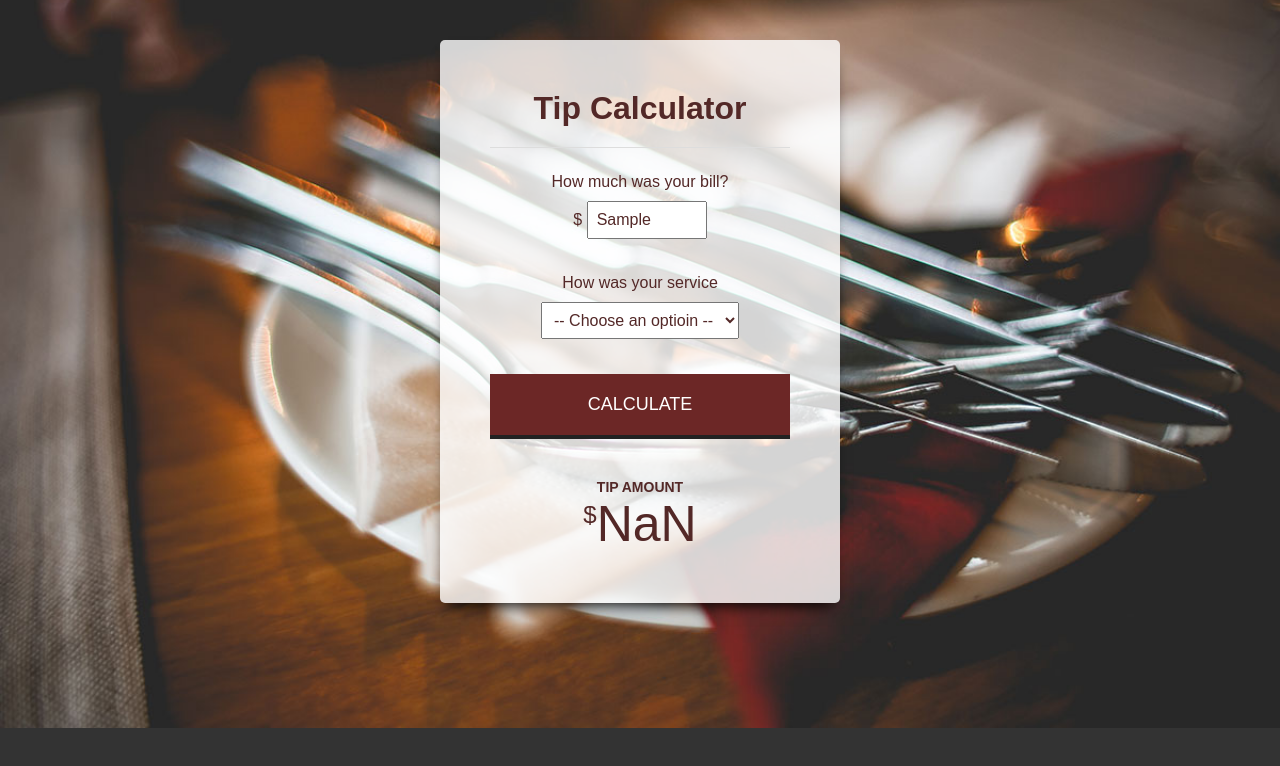
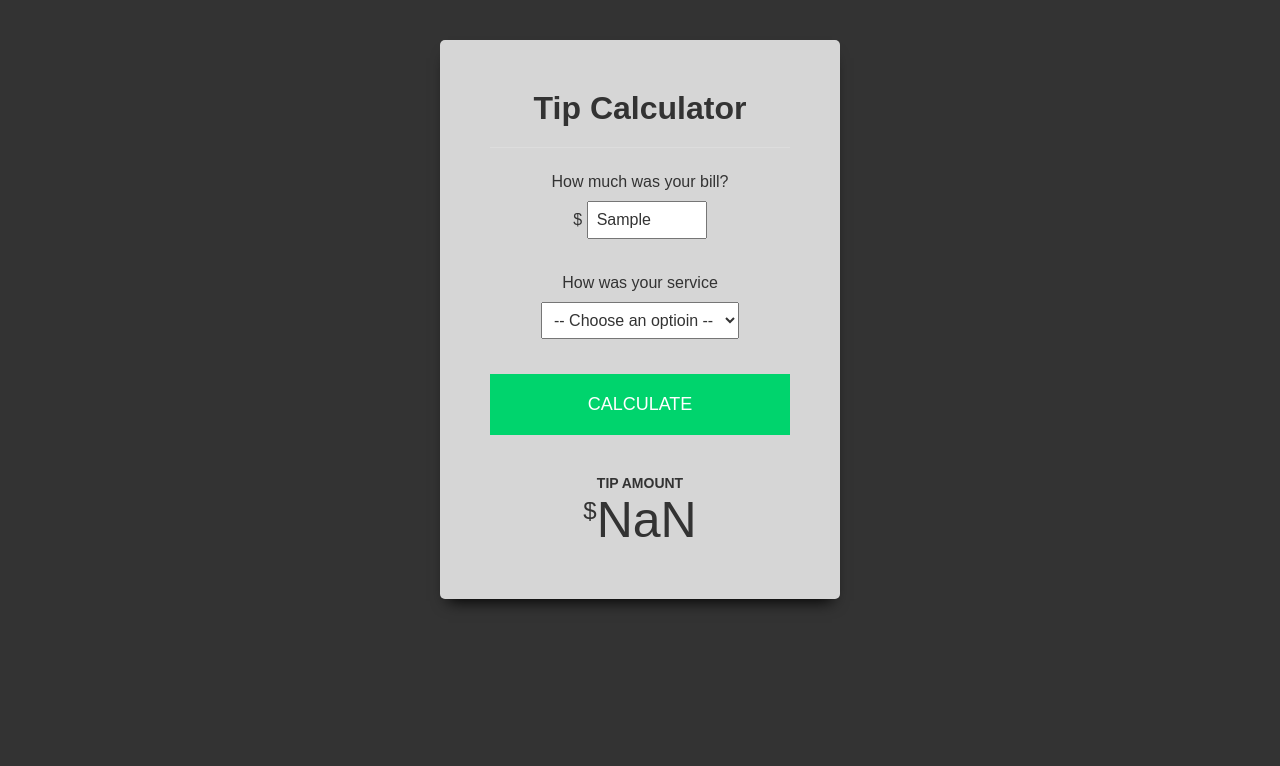
Before and after one commit to petekal1323/tip-calc, a plain HTML site: page index.html in a window 1280 px wide. Both pictures are taken after typing "Sample" into the empty fields and a click on the button "CALCULATE". Drawn offline with Linux system fonts and the light colour scheme.

Commit message:
simple look

```diff
--- a/script.js
+++ b/script.js
@@ -1,13 +1,14 @@
-
 function calculateTip(){
   var billAmount = document.getElementById('billAmount').value;
   var serviceQuality = document.getElementById('serviceQuality').value;
 
   //quick validation
-  if(billAmount === "" || serviceQuality === 0){
-    return document.getElementById('validateBill').innerHTML = "Enter a value";
-  } else {
-    document.getElementById('validateBill').style.display = "none";
+  if(billAmount === ""){
+    alert("Enter Your Bill");
+  }
+
+  if (serviceQuality === 0 || serviceQuality === "0") {
+    alert("Choose a Service Option");
   }
 
   //do some math
--- a/style.css
+++ b/style.css
@@ -1,7 +1,7 @@
 body{
-  background: #333 url('img/cutlery.jpg') center center no-repeat;
+  background: #333;
   background-size: cover;
-  color: #532827;
+  color: #333;
 }
 
 #container{
@@ -50,10 +50,9 @@ form input[type="text"]{
 }
 
 button {
-  background: #6c2726;
+  background: #00d46d;
   color: white;
   border: none;
-  border-bottom:  solid 4px #222;
   text-transform: uppercase;
   font-size: 18px;
   padding: 20px 30px;
@@ -61,8 +60,7 @@ button {
 }
 
 button:hover{
-  background: #4c2827;
-  border-bottom-color: #111;
+  background: #27dce0;
 }
 
 button:active{
```
